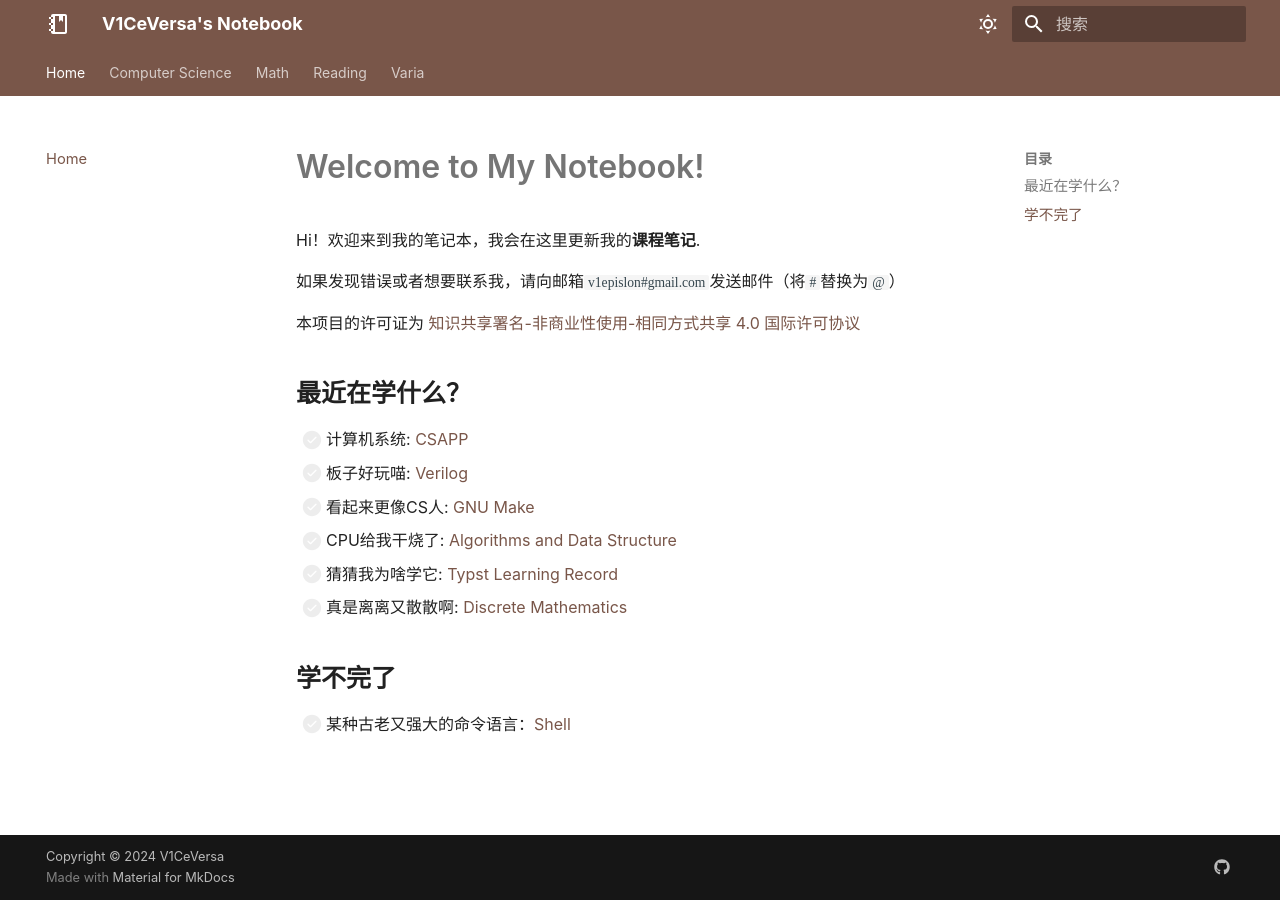
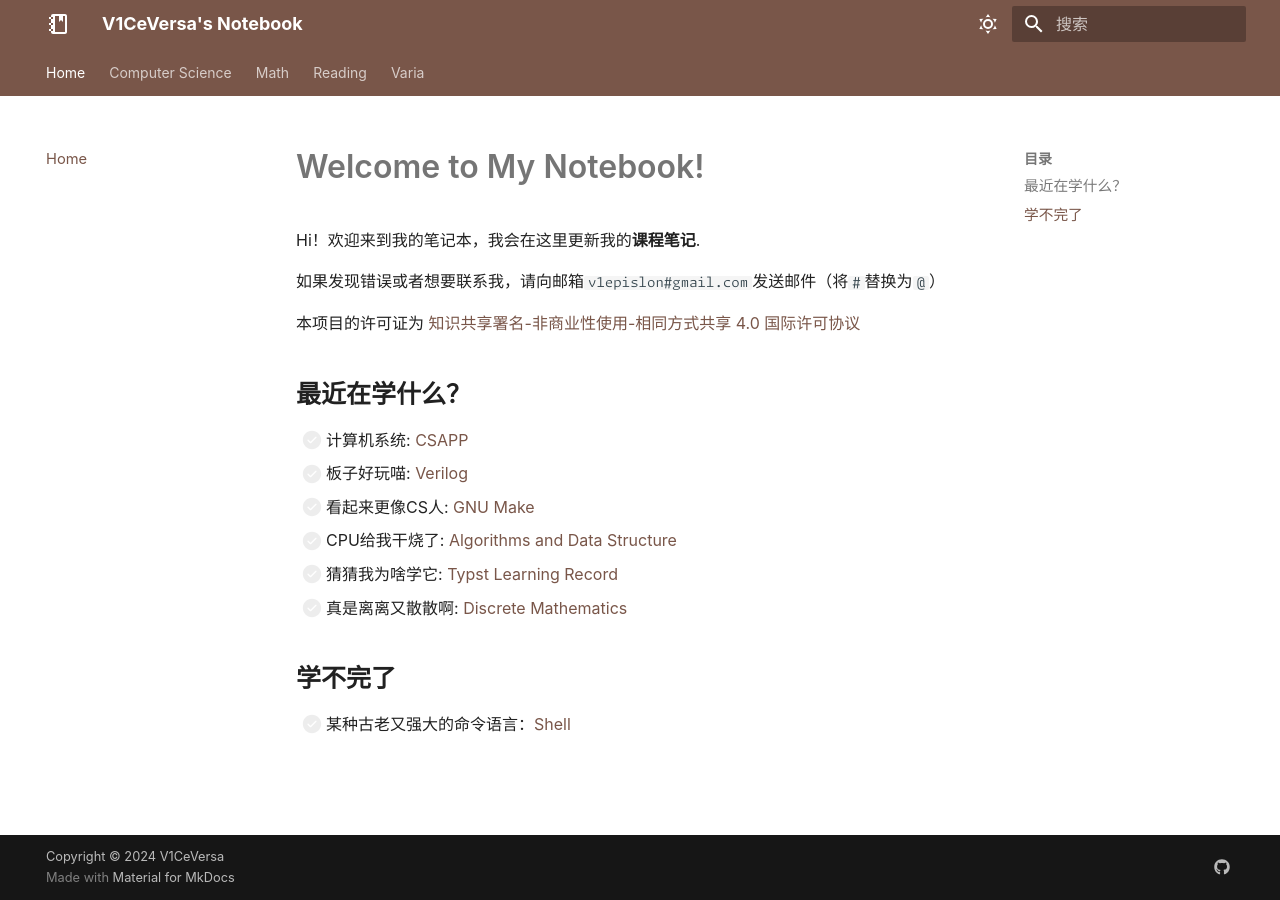
Before and after one commit to V1CeVersaa/V1CeVersaa.github.io, an MkDocs documentation site: the page built from docs/index.md, in a window 1280 px wide. Built offline with MkDocs 1.6.1 and Material for MkDocs 9.7.7, drawn with Linux system fonts in a browser that asks for light colours; nearby versions of some CDN libraries; some web fonts are replaced; comment, search, counter and statistics services are not loaded; a style sheet for code colours, icons or effects is not loaded.

Commit message:
docs: change fonts

```diff
--- a/docs/css/custom.css
+++ b/docs/css/custom.css
@@ -1,12 +1,16 @@
   @font-face {
-    font-family: "LXGW WenKai Screen", "Monaspace Argon Light", "JetBrains Mono";
+    font-family: "Monaspace Argon Light";
     src: url("MonaspaceArgon-Light.woff");
   }
 
   :root {
     --md-text-font: "LXGW WenKai Screen", "JetBrains Mono";
     --md-code-font: 'Monaspace Argon Light', "JetBrains Mono", 'LXGW WenKai Screen';
-    src: url('MonaspaceArgon-Light.woff') format("woff");
+  }
+  p code,
+  li code {
+    font-family: 'Monaspace Argon Light', 'LXGW WenKai Screen';
+    src: url(https://v1ceversaa.github.io/docs/css/MonaspaceArgon-Light.woff) format("woff");
   }
   .md-typeset code,
   .md-typeset kbd,
@@ -19,11 +23,6 @@
     font-family: "Times New Roman", "Songti SC";
     font-weight: 600;
   } */
-  p code,
-  li code {
-    font-family: 'Monaspace Argon Light', 'LXGW WenKai Screen';
-    src: url(https://v1ceversaa.github.io/docs/css/MonaspaceArgon-Light.woff) format("woff");
-  }
   .md-nav__link {
     zoom: 105%
   }
```
